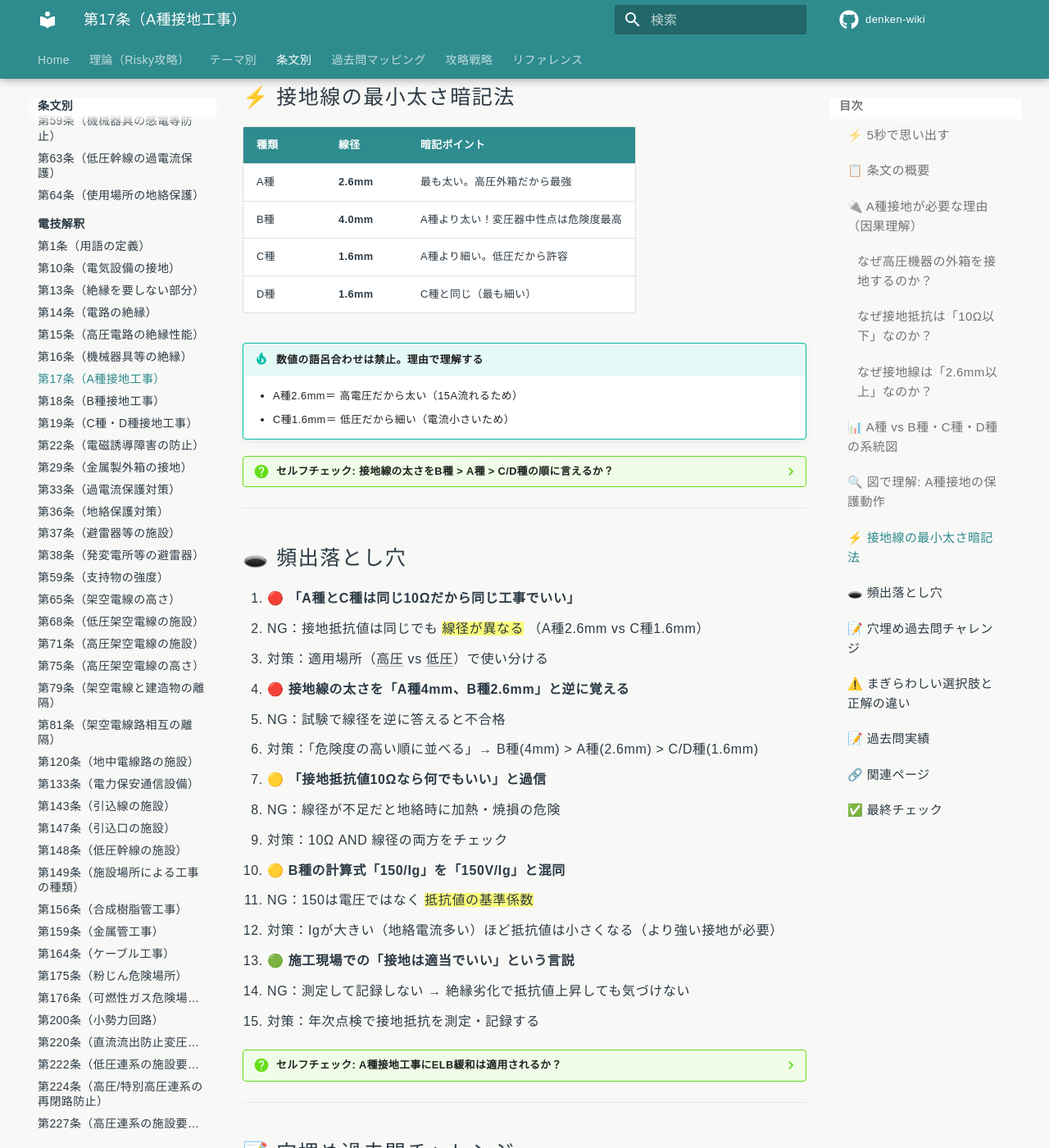
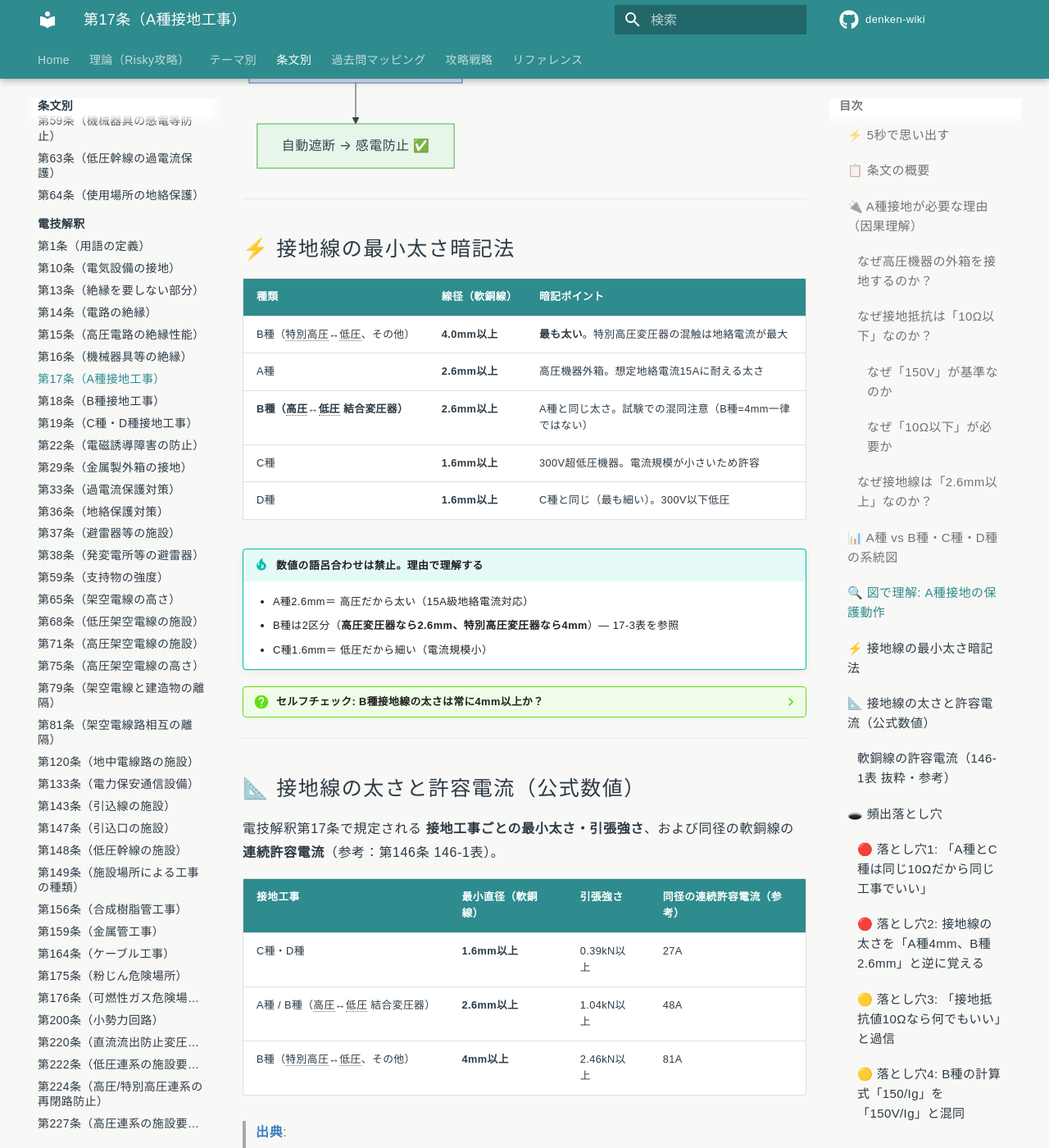
Before and after one commit to kfurufuru/denken-wiki, an MkDocs documentation site: the page built from docs/articles/kaishaku/17.md, in a window 1280 px wide and 1400 px high, scrolled down 3979 px. Shown: the whole window at 82% size. Built offline with MkDocs 1.6.1 and Material for MkDocs 9.7.7, drawn with Linux system fonts in a browser that asks for light colours; comment, search, counter and statistics services are not loaded; some of the changed text lies outside the part shown.

Commit message:
fix(kaishaku/17): Wiki監修 全面修正（直近出題・誤記・接地線許容電流表）
- 直近出題: R07下期 問4 を記載（空欄状態を解消）
- 過去問実績: 5件 → 10件に補完（R04上〜R07下を追加・R01は形式訂正）
- A種「最も太い」誤記訂正: B種(4mm) > A種(2.6mm)が正
- B種2区分の正確化: 高圧変圧器=2.6mm / 特別高圧変圧器=4mm（17-3表準拠）
- 接地線の太さと許容電流の総合表を新規追加（公式数値）
  - 太さ・引張強さ：第17条第1〜4項・17-3表
  - 軟銅線許容電流：第146条 146-1表（出典明記）
- なぜ150Vかの説明を追加（電技解釈第24条 B種接地の混触規定根拠）
- 頻出落とし穴: 順序リスト→H3見出し型に変更（番号崩れ対策）
- NG/対策 → 誤解の正体/こう考える に再構成
- admonition: !!! abstract → !!! note (R1規約準拠・2箇所)
- ==マーカー==: 穴埋め解答3箇所のみに限定（R2規約準拠・20箇所→3箇所）

公式ソース: 電気設備の技術基準の解釈（令和7年11月版・ローカルPDF）

Co-Authored-By: Claude Opus 4.6 <noreply@anthropic.com>

```diff
--- a/docs/articles/kaishaku/17.md
+++ b/docs/articles/kaishaku/17.md
@@ -1,17 +1,17 @@
 # 電技解釈 第17条 — A種接地工事
 
-!!! abstract "📊 試験対策メタ"
+!!! note "📊 試験対策メタ"
     - **出題頻度**: 🔥🔥🔥（過去14年で 14 回出題）
     - **重要度**: A（重要必須）
-    - **直近出題**:
+    - **直近出題**: R07下期 問4
 
-> A種接地工事は高圧・特別高圧機器の金属外箱などに施す最も厳しい接地。接地抵抗値 ==10Ω以下==、接地線は ==2.6mm以上==の軟銅線が必須。この条件は **漏電時に過電流保護が確実に動作する** ために計算された数字。
+> A種接地工事は高圧・特別高圧機器の金属外箱などに施す最も厳しい接地。接地抵抗値 **10Ω以下**、接地線は **2.6mm以上**の軟銅線が必須。この条件は **漏電時に過電流保護が確実に動作する** ために計算された数字。
 
 ---
 
 ## ⚡ 5秒で思い出す
 
-- A種 = 高圧・特別高圧機器の外箱 → 接地抵抗 ==10Ω以下== 、線径 ==2.6mm以上==
+- A種 = 高圧・特別高圧機器の外箱 → 接地抵抗 **10Ω以下** 、線径 **2.6mm以上**
 - なぜ10Ω？ → 150V（低圧側の危険電圧）÷ 10Ω = 15A で過電流保護装置が動作
 - B・C・D種との違い → 対象機器・接地抵抗値・線径がそれぞれ異なる
 
@@ -28,13 +28,13 @@
 | 法令分類 | 電技解釈（省令下の施行細則） |
 | 適用範囲 | A～D種の4種類の接地工事を規定 |
 | A種の定義 | 高圧・特別高圧の電気機械器具の外箱、避雷器など |
-| 接地抵抗値 | ==10Ω以下== |
-| 接地線（最小太さ） | ==2.6mm以上==の軟銅線（引張強さ1.04kN以上） |
+| 接地抵抗値 | **10Ω以下** |
+| 接地線（最小太さ） | **2.6mm以上**の軟銅線（引張強さ1.04kN以上） |
 
 !!! warning "ひっかけ：A種・B種・C種・D種の混同"
     | 種類 | 適用対象 | 抵抗値 | 線径 |
     |------|---------|---------|------|
-    | **A種** | 高圧・特別高圧機器外箱 | ==10Ω以下== | ==2.6mm== |
+    | **A種** | 高圧・特別高圧機器外箱 | **10Ω以下** | **2.6mm** |
     | **B種** | 高圧と低圧の混触防止（変圧器中性点） | 150/Ig Ω以下 | 4mm以上 |
     | **C種** | 300V超の低圧機器外箱 | 10Ω以下（※500Ω） | 1.6mm以上 |
     | **D種** | 300V以下の低圧機器外箱 | 100Ω以下（※500Ω） | 1.6mm以上 |
@@ -42,7 +42,7 @@
     ❌ よくある誤り: 「A種とC種は同じ10Ωだから同じ工事」→ **線径が違う！** （A種2.6mm vs C種1.6mm）
 
 ??? question "セルフチェック: A種とC種はどちらも10Ωだが何が違う？"
-    接地線の太さ（A種 ==2.6mm== vs C種 ==1.6mm==）と適用対象（==高圧機器== vs ==300V超の低圧機器==）が異なる。ELB緩和もC種のみ適用（C種は漏電遮断器設置時500Ωに緩和可能）。
+    接地線の太さ（A種 **2.6mm** vs C種 **1.6mm**）と適用対象（**高圧機器** vs **300V超の低圧機器**）が異なる。ELB緩和もC種のみ適用（C種は漏電遮断器設置時500Ωに緩和可能）。
 
 ---
 
@@ -56,11 +56,17 @@
 
 **150V ÷ 10Ω = 15A**
 
-- 高圧から低圧への漏電（混触）が発生した場合、低圧側には最大 ==150V== の危険電圧が侵入します
-- これを地面に逃がす時の接地抵抗が 10Ω なら、地絡電流は 15A 以上になります
-- この 15A は通常の過電流保護装置（遮断器・ヒューズ）の動作電流（例：20A定格）に届く大きさなので、 **自動的に電源が遮断** され、人体への接触を防げます
+#### なぜ「150V」が基準なのか
 
-接地抵抗が 100Ω だと 150V ÷ 100Ω = 1.5A となり、20A定格の遮断器は動作せず、漏電状態が続きます。
+- 電技解釈 **第24条**（高低圧混触防止のB種接地）で、高低圧混触時に低圧側の対地電圧上昇を **150V以下** に抑えると規定されている
+- つまり、混触事故が起きた最悪ケースでも低圧側に現れる危険電圧の上限が **150V**
+- 人体の感電死リスクを評価する経験閾値（=接触電圧150V前後で致命傷リスク）とも一致する
+
+#### なぜ「10Ω以下」が必要か
+
+- 上記の混触事故時、漏電電流を **15A以上** 流せれば過電流保護装置（遮断器・ヒューズ、例：20A定格）が動作し電源遮断される
+- 150V ÷ 10Ω = 15A → 10Ω以下なら地絡時に必ず保護装置が動く
+- 接地抵抗が **100Ω** だと 150V ÷ 100Ω = **1.5A** となり、20A定格遮断器は動作せず漏電状態が継続 → 感電事故
 
 ### なぜ接地線は「2.6mm以上」なのか？
 
@@ -119,43 +125,89 @@ flowchart TD
 
 ## ⚡ 接地線の最小太さ暗記法
 
-| 種類 | 線径 | 暗記ポイント |
+| 種類 | 線径（軟銅線） | 暗記ポイント |
 |------|------|-----------|
-| A種 | **2.6mm** | 最も太い。高圧外箱だから最強 |
-| B種 | **4.0mm** | A種より太い！変圧器中性点は危険度最高 |
-| C種 | **1.6mm** | A種より細い。低圧だから許容 |
-| D種 | **1.6mm** | C種と同じ（最も細い） |
+| B種（特別高圧↔低圧、その他） | **4.0mm以上** | **最も太い**。特別高圧変圧器の混触は地絡電流が最大 |
+| A種 | **2.6mm以上** | 高圧機器外箱。想定地絡電流15Aに耐える太さ |
+| **B種（高圧↔低圧 結合変圧器）** | **2.6mm以上** | A種と同じ太さ。試験での混同注意（B種=4mm一律ではない） |
+| C種 | **1.6mm以上** | 300V超低圧機器。電流規模が小さいため許容 |
+| D種 | **1.6mm以上** | C種と同じ（最も細い）。300V以下低圧 |
 
 !!! tip "数値の語呂合わせは禁止。理由で理解する"
-    - A種2.6mm＝ 高電圧だから太い（15A流れるため）
-    - C種1.6mm＝ 低圧だから細い（電流小さいため）
+    - A種2.6mm＝ 高圧だから太い（15A級地絡電流対応）
+    - B種は2区分（**高圧変圧器なら2.6mm、特別高圧変圧器なら4mm**）— 17-3表を参照
+    - C種1.6mm＝ 低圧だから細い（電流規模小）
 
-??? question "セルフチェック: 接地線の太さをB種 > A種 > C/D種の順に言えるか？"
-    B種 ==4.0mm== > A種 ==2.6mm== > C種・D種 ==1.6mm==。B種が最も太いのは変圧器中性点で最大の地絡電流が流れるため。A種はB種より細いが、高圧機器の15A級地絡電流には十分な太さ。
+??? question "セルフチェック: B種接地線の太さは常に4mm以上か？"
+    **違う**。電技解釈17-3表により、B種は **2区分**：
+
+    - 高圧電路と低圧電路を結合する変圧器 → **2.6mm以上**（A種と同じ）
+    - 特別高圧電路と低圧電路を結合する変圧器、その他 → **4mm以上**
+
+    試験では「B種＝4mm」と単純化される設問もあるが、公式は2区分。
+
+---
+
+## 📐 接地線の太さと許容電流（公式数値）
+
+電技解釈第17条で規定される **接地工事ごとの最小太さ・引張強さ**、および同径の軟銅線の **連続許容電流**（参考：第146条 146-1表）。
+
+| 接地工事 | 最小直径（軟銅線） | 引張強さ | 同径の連続許容電流（参考） |
+|---|---|---|---|
+| C種・D種 | **1.6mm以上** | 0.39kN以上 | 27A |
+| A種 / B種（高圧↔低圧 結合変圧器） | **2.6mm以上** | 1.04kN以上 | 48A |
+| B種（特別高圧↔低圧、その他） | **4mm以上** | 2.46kN以上 | 81A |
+
+> **出典**:
+> - 太さ・引張強さ：電技解釈第17条第1〜4項・17-3表（令和7年11月版）
+> - 許容電流：電技解釈第146条 146-1表（令和7年11月版）— 600V絶縁電線・単線・連続値
+
+### 軟銅線の許容電流（146-1表 抜粋・参考）
+
+| 直径（mm） | 軟銅線の許容電流（A） |
+|---|---|
+| 1.6以上 2.0未満 | **27** |
+| 2.0以上 2.6未満 | 35 |
+| 2.6以上 3.2未満 | **48** |
+| 3.2以上 4.0未満 | 62 |
+| 4.0以上 5.0未満 | **81** |
+| 5.0 | 107 |
+
+> **出典**: 電技解釈第146条 146-1表（令和7年11月版）— 600Vビニル絶縁電線・単線の連続許容電流。
+
+!!! warning "許容電流と地絡電流の関係"
+    上記の許容電流は **連続通電時の値** であり、**地絡電流は短時間しか流れない** ため、地絡保護の判定には直接用いない。
+
+    電技解釈第17条第1項第二号イは「故障の際に流れる電流を **安全に通じる** ことができるもの」と包括規定しており、具体的な短時間許容電流の判定は内線規程 1350-3 等の上位規程で別途行う。
 
 ---
 
 ## 🕳️ 頻出落とし穴
 
-1. 🔴 **「A種とC種は同じ10Ωだから同じ工事でいい」**
-   - NG：接地抵抗値は同じでも ==線径が異なる== （A種2.6mm vs C種1.6mm）
-   - 対策：適用場所（高圧 vs 低圧）で使い分ける
+### 🔴 落とし穴1: 「A種とC種は同じ10Ωだから同じ工事でいい」
 
-2. 🔴 **接地線の太さを「A種4mm、B種2.6mm」と逆に覚える**
-   - NG：試験で線径を逆に答えると不合格
-   - 対策：「危険度の高い順に並べる」→ B種(4mm) > A種(2.6mm) > C/D種(1.6mm)
+- **誤解の正体**: 接地抵抗値が同じだから工事も同じ、と早合点する
+- **こう考える**: 接地抵抗値は同じでも **線径が異なる**（A種2.6mm vs C種1.6mm）。適用場所（高圧 vs 300V超低圧）で使い分ける
 
-3. 🟡 **「接地抵抗値10Ωなら何でもいい」と過信**
-   - NG：線径が不足だと地絡時に加熱・焼損の危険
-   - 対策：10Ω AND 線径の両方をチェック
+### 🔴 落とし穴2: 接地線の太さを「A種4mm、B種2.6mm」と逆に覚える
 
-4. 🟡 **B種の計算式「150/Ig」を「150V/Ig」と混同**
-   - NG：150は電圧ではなく ==抵抗値の基準係数==
-   - 対策：Igが大きい（地絡電流多い）ほど抵抗値は小さくなる（より強い接地が必要）
+- **誤解の正体**: A種が「最厳しい」イメージから「最も太い」と直感的に決めつける
+- **こう考える**: 「地絡電流が大きい順 = 線径が太い順」。B種(4mm・変圧器中性点で最大電流) > A種(2.6mm・15A級) > C/D種(1.6mm・小電流)
 
-5. 🟢 **施工現場での「接地は適当でいい」という言説**
-   - NG：測定して記録しない → 絶縁劣化で抵抗値上昇しても気づけない
-   - 対策：年次点検で接地抵抗を測定・記録する
+### 🟡 落とし穴3: 「接地抵抗値10Ωなら何でもいい」と過信
+
+- **誤解の正体**: 抵抗値だけ見て線径を軽視する
+- **こう考える**: 線径が不足だと地絡時に **加熱・焼損** の危険。10Ω AND 線径の両方をチェックする
+
+### 🟡 落とし穴4: B種の計算式「150/Ig」を「150V/Ig」と混同
+
+- **誤解の正体**: 「150」を電圧Vだと思い、単位を付けてしまう
+- **こう考える**: 150は **抵抗値の基準係数**（混触時に低圧側対地電圧を150V以下に抑える設計値由来）。Igが大きい（地絡電流多い）ほど分母が大きく抵抗値は小さくなる → より強い接地が必要
+
+### 🟢 落とし穴5: 施工現場での「接地は適当でいい」という言説
+
+- **誤解の正体**: 一度施工すれば永久に有効と思い込む
+- **こう考える**: 絶縁劣化で接地抵抗値が上昇しても、測定しなければ気づけない。年次点検で接地抵抗を **測定・記録** する
 
 ??? question "セルフチェック: A種接地工事にELB緩和は適用されるか？"
     **適用されない**。ELB（漏電遮断器）による500Ω緩和はC種・D種のみ。A種・B種には緩和規定なし。高圧機器の保護は固定の10Ω以下を維持する必要がある。
@@ -190,11 +242,11 @@ flowchart TD
 
 | 論点 | よくある誤答 | 正答 | なぜ違うか |
 |------|------------|------|----------|
-| A種の接地抵抗 | **100Ω** | ==10Ω== | 100ΩはD種。A種は高圧なので1桁厳しい |
-| A種の線径 | **4.0mm** | ==2.6mm== | 4.0mmはB種。B種 > A種 > C/D種の順 |
-| A種の適用対象 | 300V超の低圧機器 | ==高圧・特別高圧機器の外箱== | 300V超低圧はC種の適用対象 |
-| A種とC種の関係 | 同じ10Ωだから同じ工事 | ==線径・適用対象が異なる== | 抵抗値だけで工事を判断しない |
-| ELB緩和 | A種にも500Ω緩和あり | ==A種にELB緩和なし== | ELB緩和はC種・D種のみ適用 |
+| A種の接地抵抗 | **100Ω** | **10Ω** | 100ΩはD種。A種は高圧なので1桁厳しい |
+| A種の線径 | **4.0mm** | **2.6mm** | 4.0mmはB種。B種 > A種 > C/D種の順 |
+| A種の適用対象 | 300V超の低圧機器 | **高圧・特別高圧機器の外箱** | 300V超低圧はC種の適用対象 |
+| A種とC種の関係 | 同じ10Ωだから同じ工事 | **線径・適用対象が異なる** | 抵抗値だけで工事を判断しない |
+| ELB緩和 | A種にも500Ω緩和あり | **A種にELB緩和なし** | ELB緩和はC種・D種のみ適用 |
 
 ---
 
@@ -202,11 +254,16 @@ flowchart TD
 
 | 年度 | 問 | 形式 | 論点 |
 |------|-----|------|------|
-| R01 | 問6 | 穴埋め | 接地工事の種類・施工方法 |
-| H30 | 問5 | 穴埋め | A～D種の選別・接地抵抗値 |
-| H28 | 問2 | 正誤判定 | A種接地の条件 |
-| H25 | 問4 | 穴埋め | 金属製外箱のA種接地 |
-| H24 | 問6 | 正誤判定 | 接地線の太さ基準 |
+| R07下 | 問4 | 穴埋 | 接地工事の種類・施工要件（A〜D種） |
+| R06下 | 問6 | 穴埋 | 接地工事の種類及び接地抵抗値 |
+| R06上 | 問13 | 計算 | B種接地工事の接地抵抗値の算出 |
+| R04上 | 問3 | 穴埋 | 高圧架空電線路の接地工事 |
+| R01 | 問6 | 論説 | 接地工事の工事例 |
+| R01 | 問13 | 計算 | B種接地工事 |
+| H30 | 問5 | 穴埋 | 接地工事の種類及び施工方法 |
+| H28 | 問2 | 穴埋 | 接地工事 |
+| H25 | 問4 | 穴埋 | 金属製外箱のA種接地 |
+| H24 | 問6 | 正誤 | 接地線の太さ基準 |
 
 !!! note "出題パターン予測"
     - **定番①**: 機器の種類を読んで「A/B/C/D種のどれ？」と選ばせる問題
@@ -228,8 +285,8 @@ flowchart TD
 
 **数値と条件**
 
-- [ ] A種の接地抵抗値を即答できる（==10Ω以下==）
-- [ ] A種の接地線径を即答できる（==2.6mm以上==）
+- [ ] A種の接地抵抗値を即答できる（**10Ω以下**）
+- [ ] A種の接地線径を即答できる（**2.6mm以上**）
 - [ ] 引張強さの条件を言える（1.04kN以上）
 
 **因果理解**
```
Also changed, not shown: other parts of docs/articles/kaishaku/17.md (+1 -1 lines).
